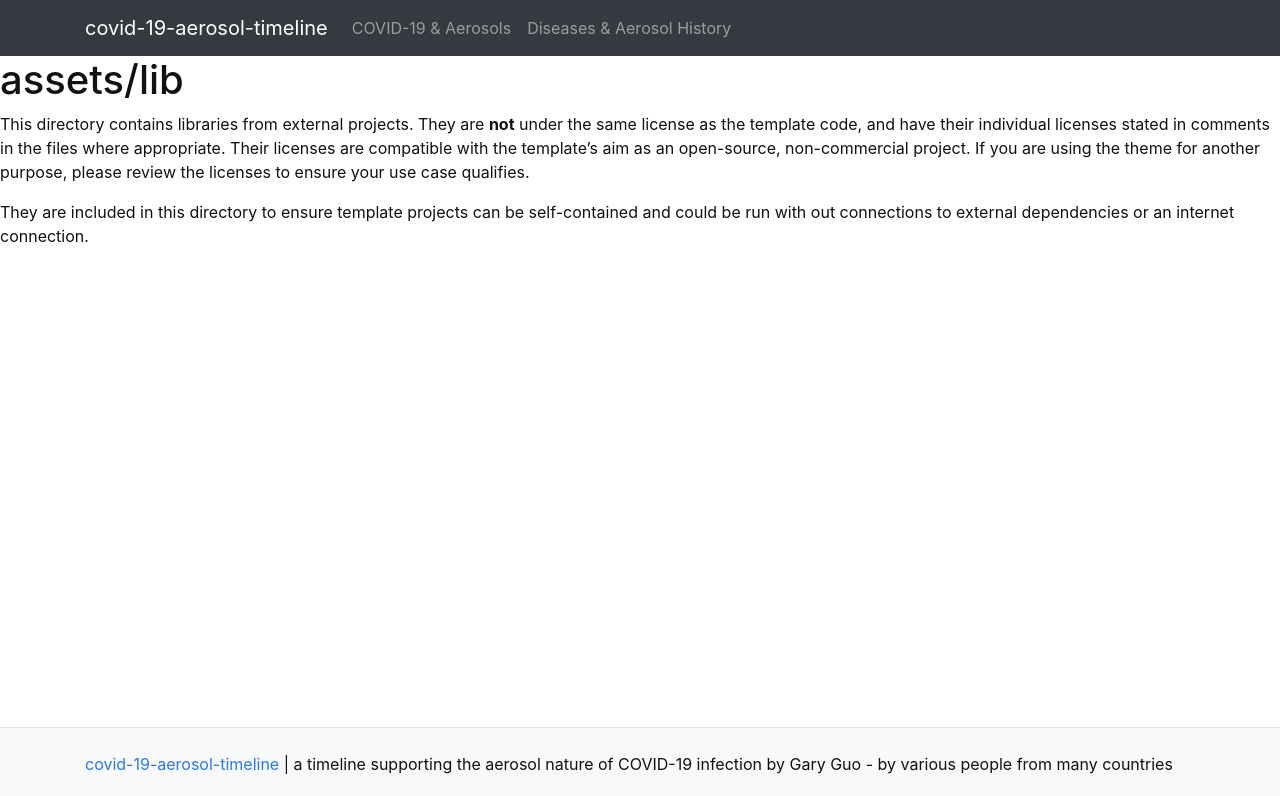
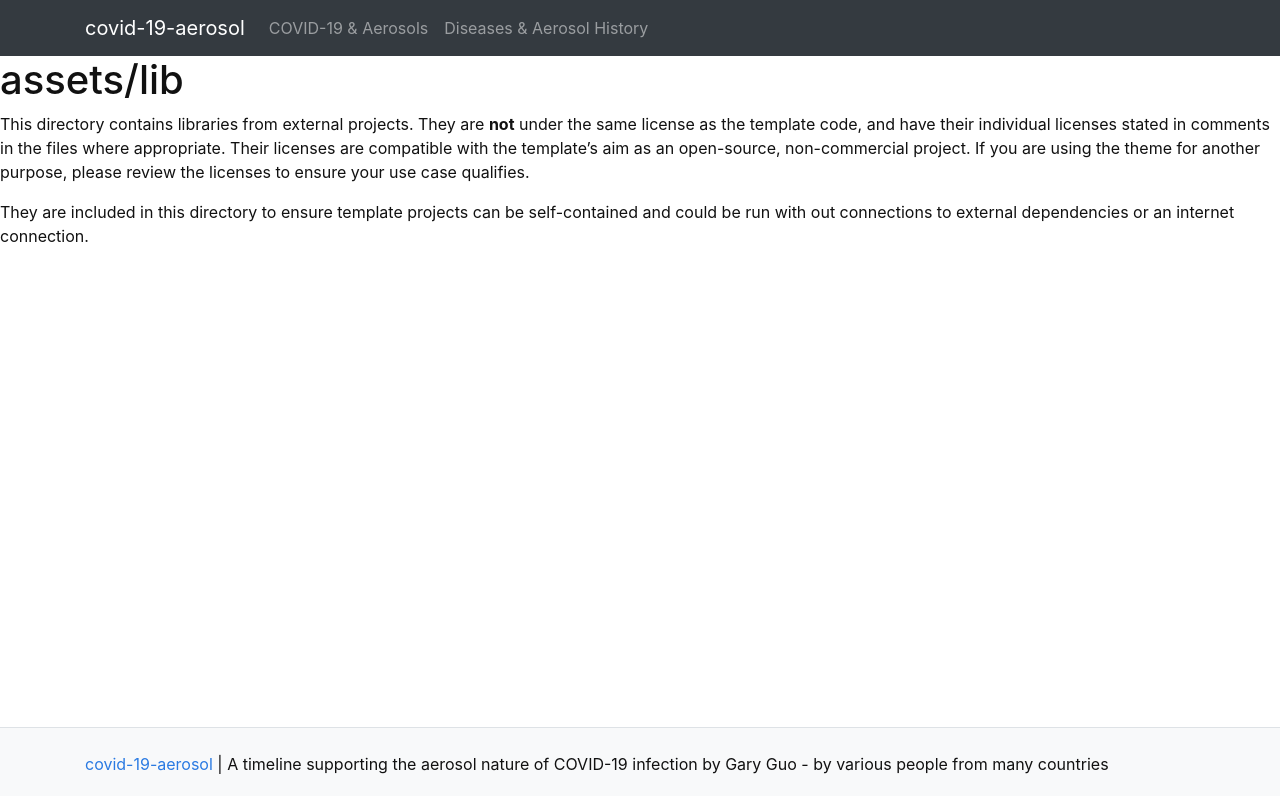
Before and after one commit to gf355/COVID-19-information, a Jekyll site: the page built from assets/lib/README.md, in a window 1280 px wide, cut to the strip 0-796 px from the top of the page. Built offline with Jekyll 4.4.1, drawn with Linux system fonts in a browser that asks for light colours; our own code applies the rules of GitHub Pages for plain Markdown files.

Commit message:
Update _config.yml

```diff
--- a/_config.yml
+++ b/_config.yml
@@ -1,5 +1,5 @@
-title: covid-19-aerosol-timeline
-description: "a timeline supporting the aerosol nature of COVID-19 infection by Gary Guo"
+title: covid-19-aerosol
+description: "A timeline supporting the aerosol nature of COVID-19 infection by Gary Guo"
 year: 2020
 author: Gary Guo and others
 # add search box to navbar, true/false
```
